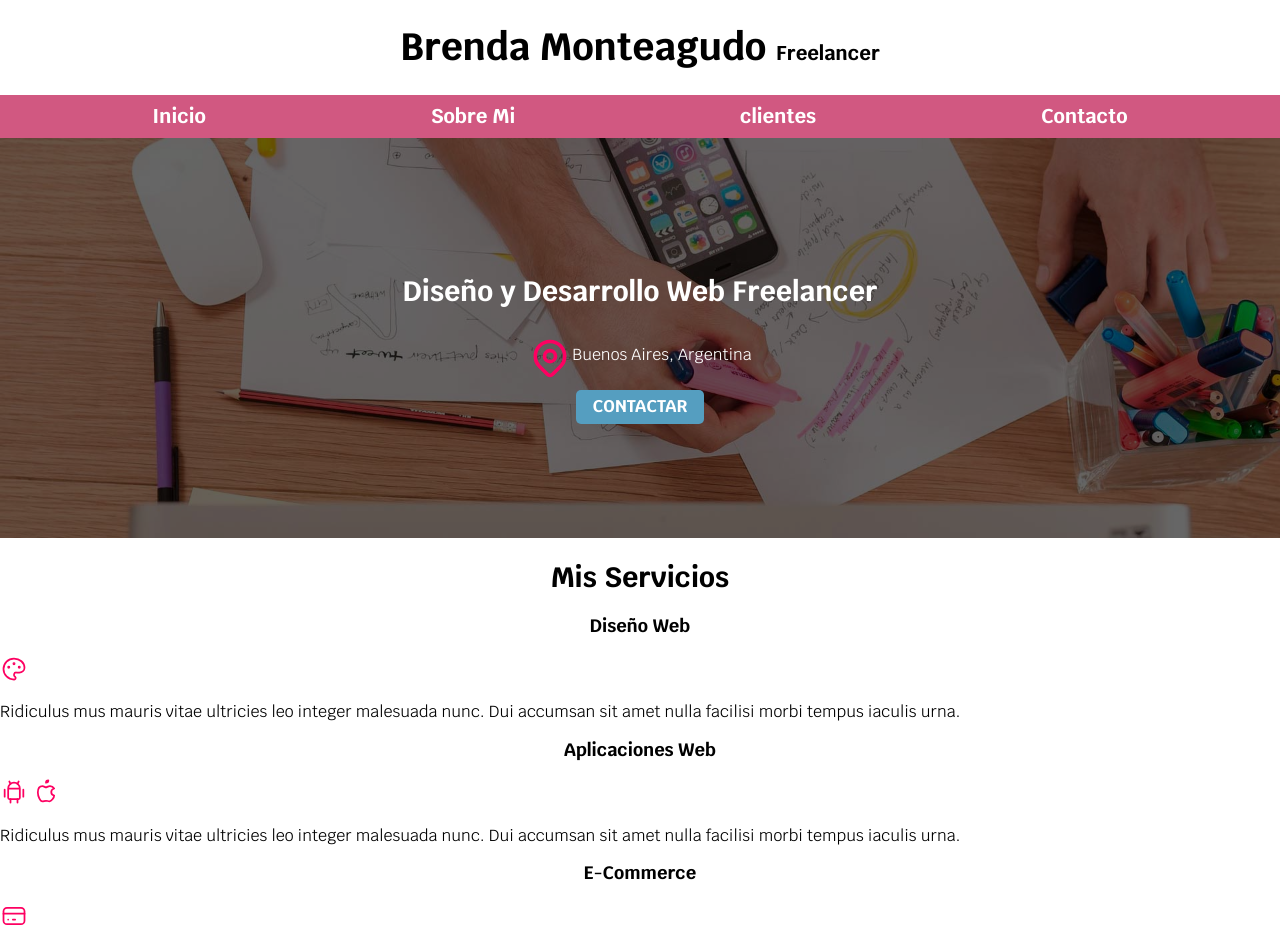
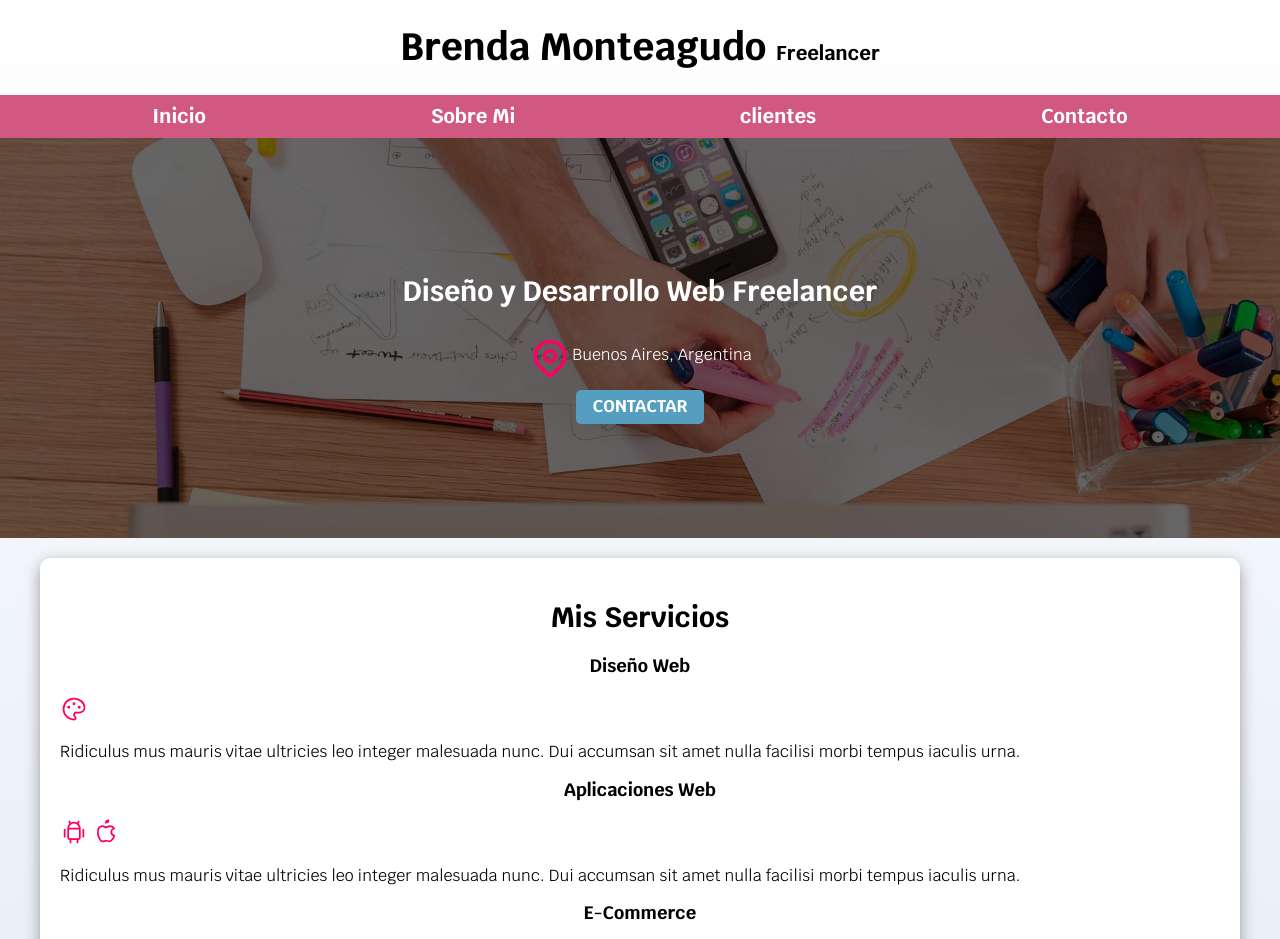
Before and after one commit to BrendaMonteagudo1/Mi-pagina-web-html-css, a plain HTML site: page index.html in a window 1280 px wide. Shown: the top 939 px of the page. Drawn offline with Linux system fonts and the light colour scheme.

Commit message:
se genera sobra dentro del recuadro y se le genera  un degrade en el body

```diff
--- a/css/style.css
+++ b/css/style.css
@@ -2,6 +2,7 @@
   --blanco: #ffffff;
   --oscuro: #212121;
   --gris: #757575;
+  --grisClaro: #DFE9F3;
   --primario: rgb(209, 88, 129);
 
 
@@ -18,6 +19,7 @@ html{
 body{
     font-size: 16px; /*1rem =10px*/
     font-family: 'Krub', sans-serif; /*estilos de letra*/
+    background-image: linear-gradient(to top, var(--grisClaro) 0%, var(--blanco) 100%);
 }
 h1{
     font-size: 3.8rem;
@@ -55,11 +57,20 @@ h1, h2, h3{
     width: 70%;
     text-align: center;
 }
- @media(min-width: 768px){
+@media(min-width: 768px){
      .boton{
          width: auto;
      }
- }
+}
+.sombra {
+    -webkit-box-shadow: 0px 5px 15px 0px rgba(156,153,156,1);
+    -moz-box-shadow: 0px 5px 15px 0px rgba(156,153,156,1);
+    box-shadow: 0px 5px 15px 0px rgba(156,153,156,1);
+    background-color: var(--blanco);
+    padding: 2rem;
+    border-radius: 1rem;
+}
+
 .nav-bg{
     background-color:rgb(209, 88, 129);
 }
@@ -94,6 +105,7 @@ color: var(--oscuro);
     background-size: cover;
     height: 400px;
     position: relative;
+    margin-bottom: 2rem;
 }
 .contenido-hero{
     position: absolute;
--- a/index.html
+++ b/index.html
@@ -49,11 +49,11 @@
                 <p>Buenos Aires, Argentina</p>
             </div>
             <a class="boton" href="#">Contactar</a>
-        </div>
+        </div> <!-- contenido-hero -->
     </section>
 
 
-    <main>
+    <main class="contenedor sombra">
         <h2> Mis Servicios</h2>
 
         <section>
```
